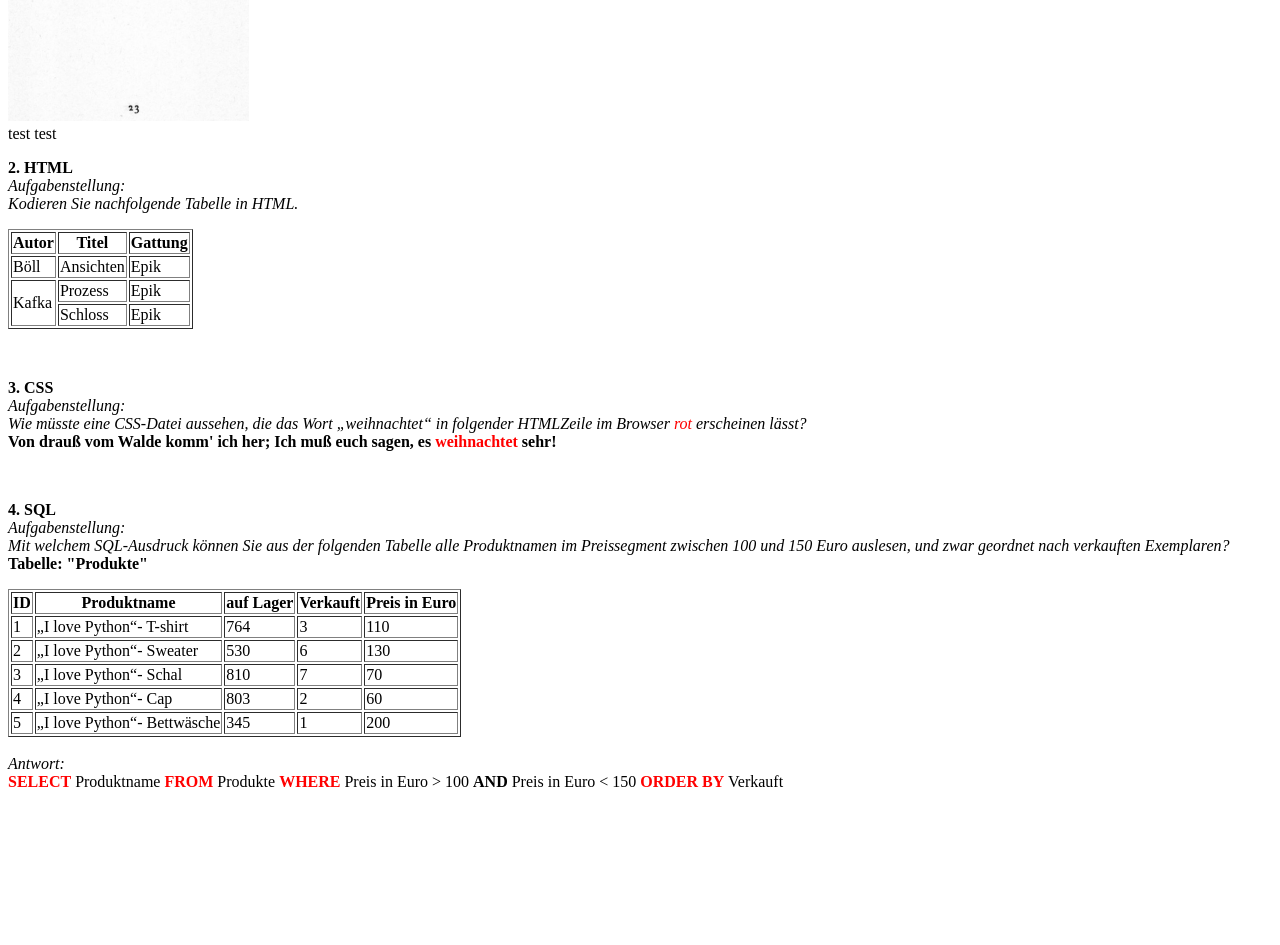
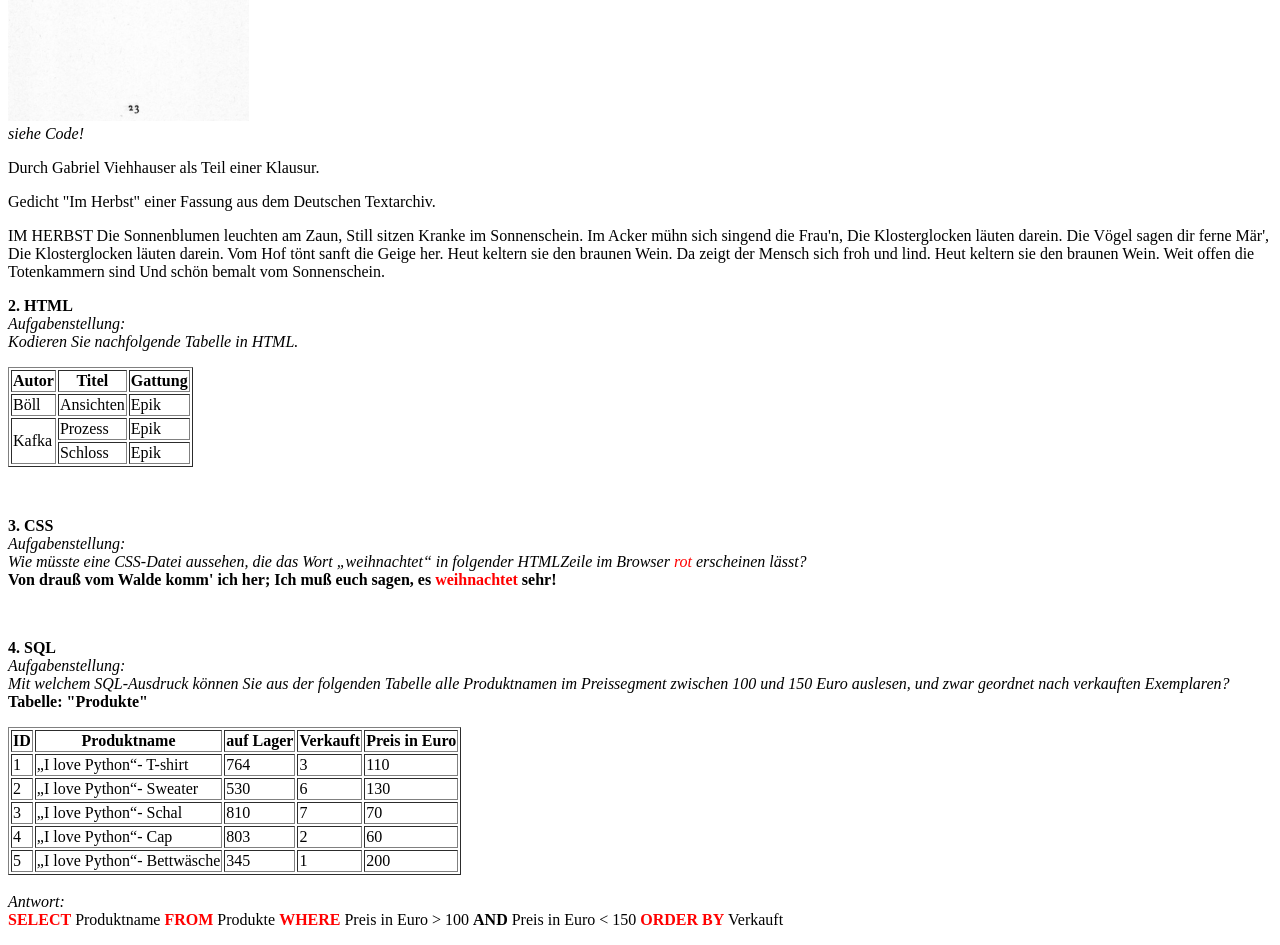
Before and after one commit to Laifri/Laifri.github.io, a plain HTML site: page index.html in a window 1280 px wide. Shown: the part 900-1845 px from the top of the page. Before the commit the page ends 1707 px from the top, so only its background shows below. Drawn offline with Linux system fonts and the light colour scheme.

Commit message:
Update index.html

```diff
--- a/index.html
+++ b/index.html
@@ -1,11 +1,13 @@
 <!doctype html>
 <html>
+
 <head>
-    <title> <i>Pruefung: Theoretische und informatische Grundlagen der DH</i> </title>
+    <title> Pruefung: Theoretische und informatische Grundlagen der DH </title>
 </head>
+
 <body>
-    <h4>Prüfung zu theoretischen und informatischen Grundlagen der Digital Humanities</h4>
-    <h4>
+    <h4><i>Prüfung zu theoretischen und informatischen Grundlagen der Digital Humanities:</i></h4>
+    <h4><i>
             <ol>
                 <li>HTML</li>
                 <li>CSS</li>
@@ -13,30 +15,84 @@
                 <li>SQL</li>
                 <li>Probeklausur Aufgaben</li>
             </ol>
-
+        </i></h4>
     <h1>1. HTML</h1>
     <h1>2. CSS</h1>
     <h1>3. TEI</h1>
     <h1>4. SQL</h1>
-
-
-
-
-
-
-
-
-
-
+    <p>
     <h1>5. Probeklausur Aufgaben</h1>
-
-    <p>
     <b>1. TEI/XML</b>
     <i>Aufgabenstellung:</i></br>
     <i>Kodieren Sie das Gedicht "Im Herbst" in TEI.</i></br>
     <img src="bild lol.png"></br>
-    test test
+    <i>siehe Code!</i></br>
+    <?xml version="1.0" encoding="UTF-8"?>
+    <?xml-model href="http://www.tei-c.org/release/xml/tei/custom/schema/relaxng/tei_all.rng"
+    type="application/xml" schematypens="http://relaxng.org/ns/structure/1.0"?><?xml-model
+    href="http://www.tei-c.org/release/xml/tei/custom/schema/relaxng/tei_all.rng"
+    type="application/xml"
+    schematypens="http://purl.oclc.org/dsdl/schematron"?>
+    <TEI xmlns="http://www.tei-c.org/ns/1.0">
+        <teiHeader>
+            <fileDesc>
+                <titleStmt>
+                    <title>
+                        IM HERBST
+                    </title>
+                </titleStmt>
+                <publicationStmt>
+                    <p>
+                        Durch Gabriel Viehhauser als Teil einer Klausur.
+                    </p>
+                </publicationStmt>
+                <sourceDesc>
+                    <p>
+                        Gedicht "Im Herbst" einer Fassung aus dem Deutschen Textarchiv.
+                    </p>
+                </sourceDesc>
+            </fileDesc>
+        </teiHeader>
+        <text>
 
+            <body>
+                <div n="1">
+                    <lg type="poem">
+
+                        <head>IM HERBST</head>
+                        <lb />
+                        <lg n="1">
+                            <l n="1">Die Sonnenblumen leuchten am Zaun,</l>
+                            <lb />
+                            <l n="2">Still sitzen Kranke im Sonnenschein.</l>
+                            <lb />
+                            <l n="3">Im Acker mühn sich singend die Frau'n,</l>
+                            <lb />
+                            <l n="4">Die Klosterglocken läuten darein.</l>
+                            <lb />
+                        </lg>
+                        <lg n="2">
+                            <l n="5">Die Vögel sagen dir ferne Mär', </l>
+                            <lb />
+                            <l n="6">Die Klosterglocken läuten darein.</l>
+                            <lb />
+                            <l n="7">Vom Hof tönt sanft die Geige her.</l>
+                            <lb />
+                            <l n="8">Heut keltern sie den braunen Wein.</l>
+                            <lb />
+                        </lg>
+                        <lg n="3">
+                            <l n="9">Da zeigt der Mensch sich froh und lind.</l>
+                            <lb />
+                            <l n="10">Heut keltern sie den braunen Wein.</l>
+                            <lb />
+                            <l n="11">Weit offen die Totenkammern sind</l>
+                            <lb />
+                            <l n="12">Und schön bemalt vom Sonnenschein.</l>
+                            <lb />
+                        </lg>
+                    </lg>
+                </div>
                 </p>
 
 
@@ -71,14 +127,17 @@
                 <p>
                     <b>3. CSS</b></br>
                     <i>Aufgabenstellung: </i></br>
-    <i>Wie	müsste eine CSS-Datei aussehen, die das Wort „weihnachtet“ in folgender HTMLZeile im Browser <span style="color: red" >rot</span> erscheinen lässt?</i>
-    </br><b>Von	drauß	vom	<span	class="öko">Walde</span> komm'	ich	her;	Ich	muß	euch sagen,	es	<span style="color: red;"	class="Weihnachten">weihnachtet</span> sehr!</b>
+                    <i>Wie müsste eine CSS-Datei aussehen, die das Wort „weihnachtet“ in folgender HTMLZeile im Browser
+                        <span style="color: red">rot</span> erscheinen lässt?</i>
+                    </br><b>Von drauß vom <span class="öko">Walde</span> komm' ich her; Ich muß euch sagen, es <span
+                            style="color: red;" class="Weihnachten">weihnachtet</span> sehr!</b>
                 </p></br>
 
                 <p>
                     <b>4. SQL</b></br>
                     <i>Aufgabenstellung:</i></br>
-    <i>Mit welchem	SQL-Ausdruck können	Sie	aus	der	folgenden Tabelle alle Produktnamen im Preissegment	zwischen 100 und 150 Euro auslesen, und	zwar geordnet nach verkauften Exemplaren?</i>
+                    <i>Mit welchem SQL-Ausdruck können Sie aus der folgenden Tabelle alle Produktnamen im Preissegment
+                        zwischen 100 und 150 Euro auslesen, und zwar geordnet nach verkauften Exemplaren?</i>
                     </br> <b>Tabelle: "Produkte"</b>
                 <table border="1">
                     <tr>
@@ -125,7 +184,10 @@
                     </tr>
                 </table>
                 </br> <i>Antwort:</i>
-</br> <b><span style ="color: red" >SELECT</span></b> Produktname <b><span style = "color: red" >FROM</span></b> Produkte <b><span style = "color: red" >WHERE </spam></b> Preis in Euro > 100 <b>AND</b> Preis in Euro < 150 <b><span style="color: red">ORDER BY</span></b> Verkauft
+                </br> <b><span style="color: red">SELECT</span></b> Produktname <b><span
+                        style="color: red">FROM</span></b> Produkte <b><span style="color: red">WHERE </spam></b> Preis
+                in Euro > 100 <b>AND</b> Preis in Euro < 150 <b><span style="color: red">ORDER BY</span></b> Verkauft
                     </p>
             </body>
+
 </html>
```
Lines whose indentation alone changed are shown as unchanged.
